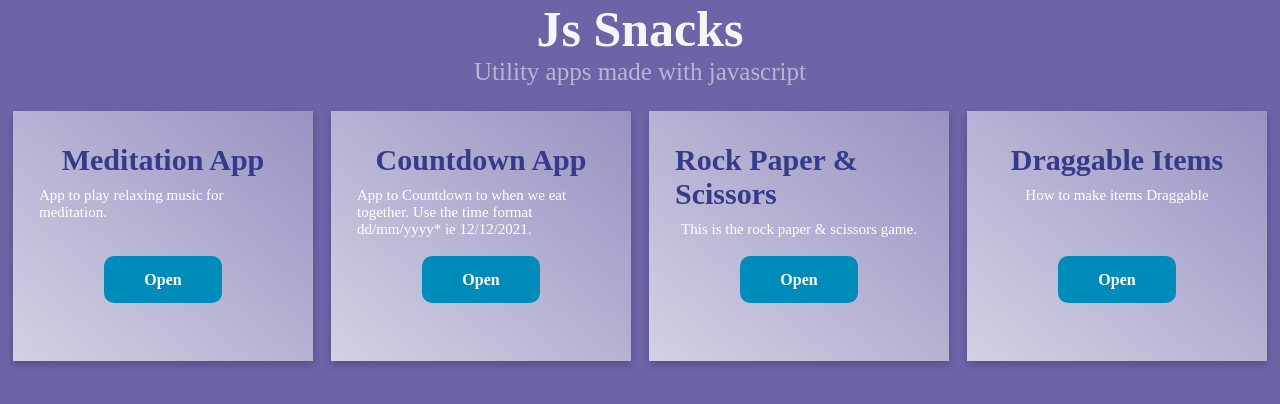
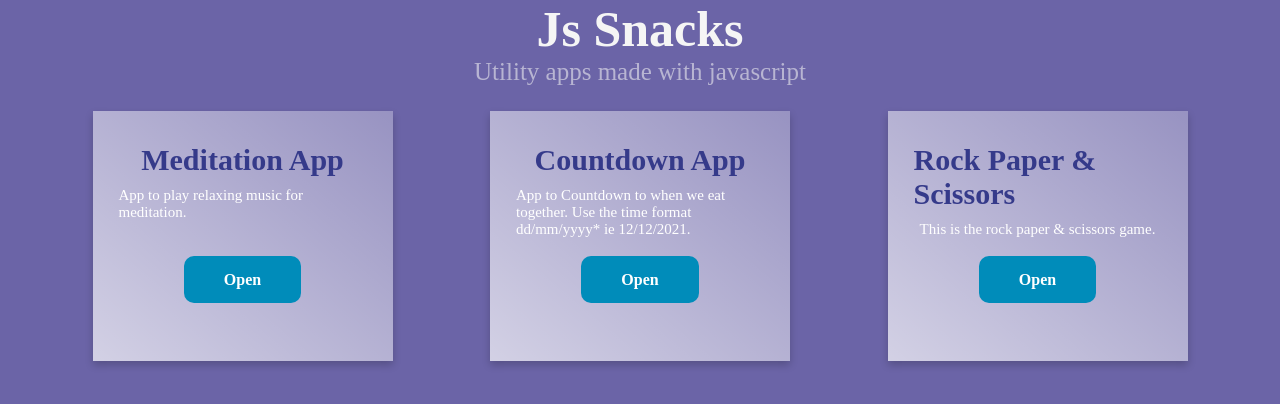
Before and after one commit to Xerrex/countdown-snack, a plain HTML site: page index.html in a window 1280 px wide. Drawn offline with Linux system fonts and the light colour scheme.

Commit message:
Update perms & remove Draggable items

```diff
--- a/home.css
+++ b/home.css
@@ -5,7 +5,7 @@
 }
 
 body{
-    height: 100%;
+    height: 100vh;
     background-color: rgb(107, 100, 167);
 }
 
--- a/home.js
+++ b/home.js
@@ -15,12 +15,13 @@ const apps = [
         name: "Rock Paper & Scissors",
         description: "This is the rock paper & scissors game.",
         link:"rps-game/index.html"
-    },
-    {
-        name: "Draggable Items",
-        description: "How to make items Draggable",
-        link:"draggable-items/index.html"
     }
+    // ,
+    // {
+    //     name: "Draggable Items",
+    //     description: "How to make items Draggable",
+    //     link:"draggable-items/index.html"
+    // }
 ]
 
 
```
